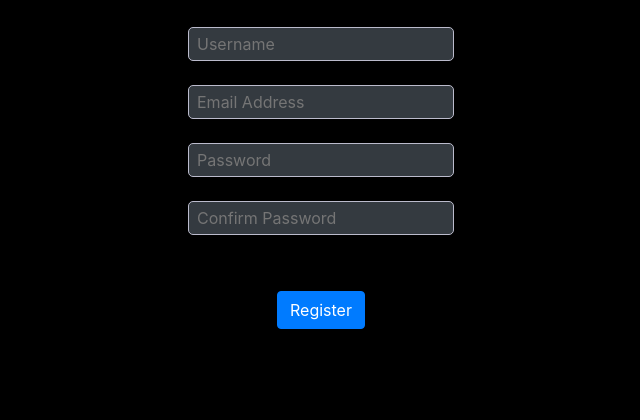
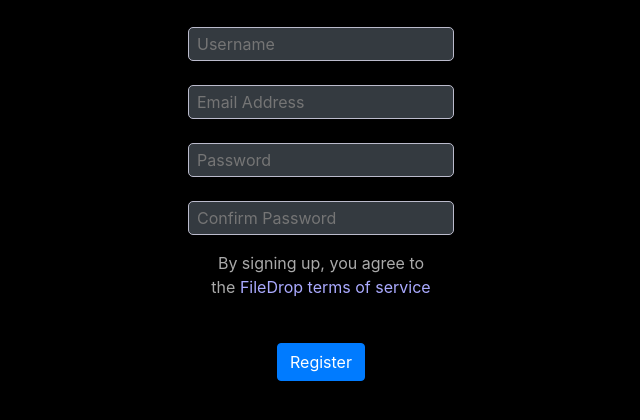
Before and after one commit to AjayBhatta16/filedrop, a Flask app: page /signup in a window 1280 px wide. Shown: the part 298-718 px from the top of the page, without its empty margins (319-959 px from the left). Run offline with Flask 2, Linux system fonts and the light colour scheme; some libraries are stand-ins or nearby versions.

Commit message:
Terms of service

```diff
--- a/server/static/style.css
+++ b/server/static/style.css
@@ -61,3 +61,21 @@ svg {
 .file-name::-webkit-scrollbar {
     display: none;
 }
+
+input.form-check-input {
+    width: 17px;
+    height: 17px;
+}
+
+.form-check-label {
+    font-size: 17px;
+}
+
+a.terms-link {
+    color: #aaf;
+}
+
+.terms {
+    width: 220px;
+    color: #aaa;
+}
--- a/server/templates/signup.html
+++ b/server/templates/signup.html
@@ -48,6 +48,7 @@
         <input class="px-2 py-1 mt-4 bg-dark text-white acc-input" id="email" ng-model="email" type="text" placeholder="Email Address"><br>
         <input class="px-2 py-1 mt-4 bg-dark text-white acc-input" id="password" ng-model="password" type="password" placeholder="Password"><br>
         <input class="px-2 py-1 mt-4 mb-3 bg-dark text-white acc-input" id="confirm" ng-model="confirm" type="password" placeholder="Confirm Password"><br>
+        <p class="mx-auto mb-1 terms">By signing up, you agree to the <a href="{{ url_for('static', filename = 'terms.pdf') }}" target="_blank" class="terms-link">FileDrop terms of service</a></p>
         <small class="text-danger text-left mt-3 font-weight-light" id="error-text">[[errorText]]</small><br>
         <button class="btn btn-primary mt-3" ng-click="handleClick()">Register</button>
     </div>
```
Also changed, not shown: 1 other file.
